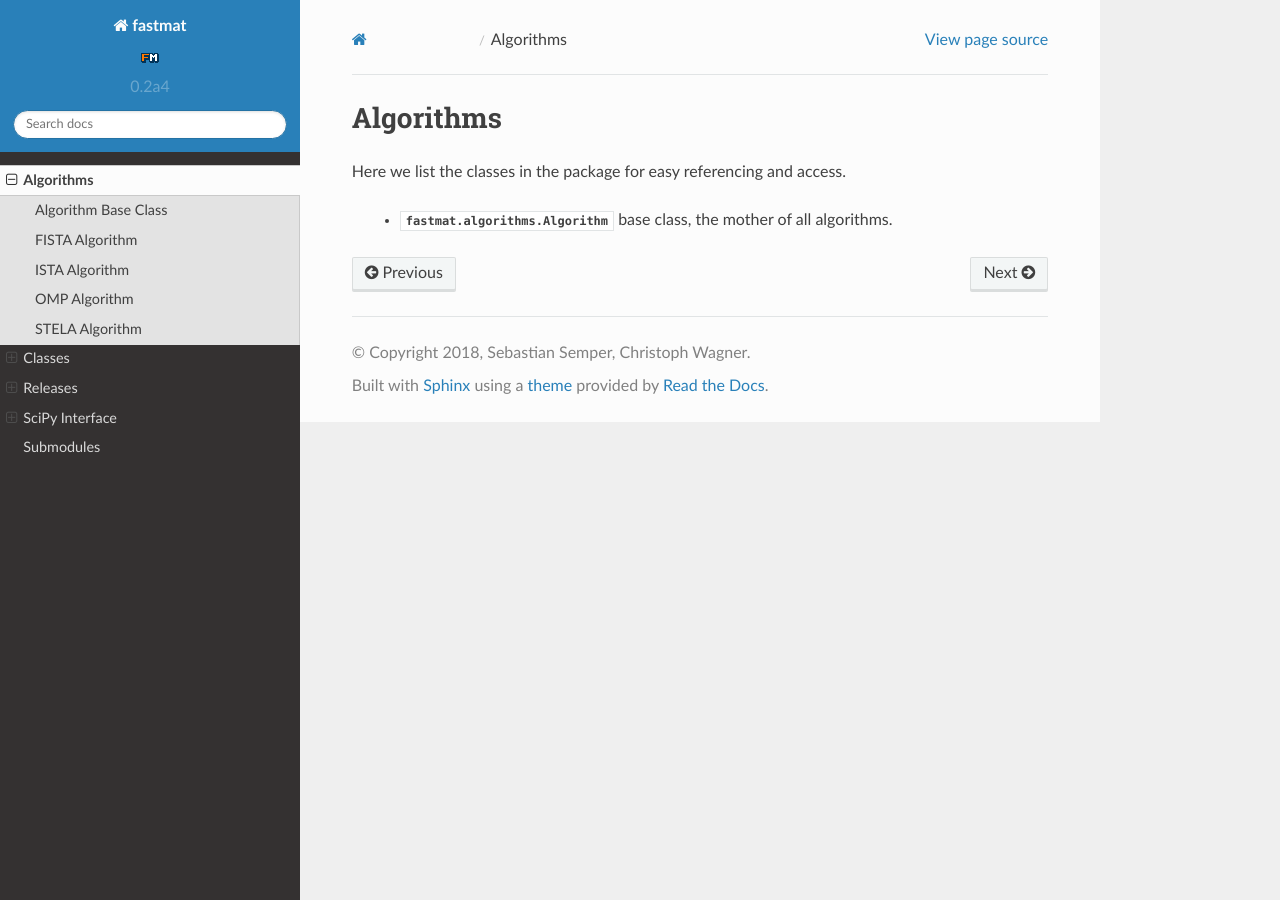
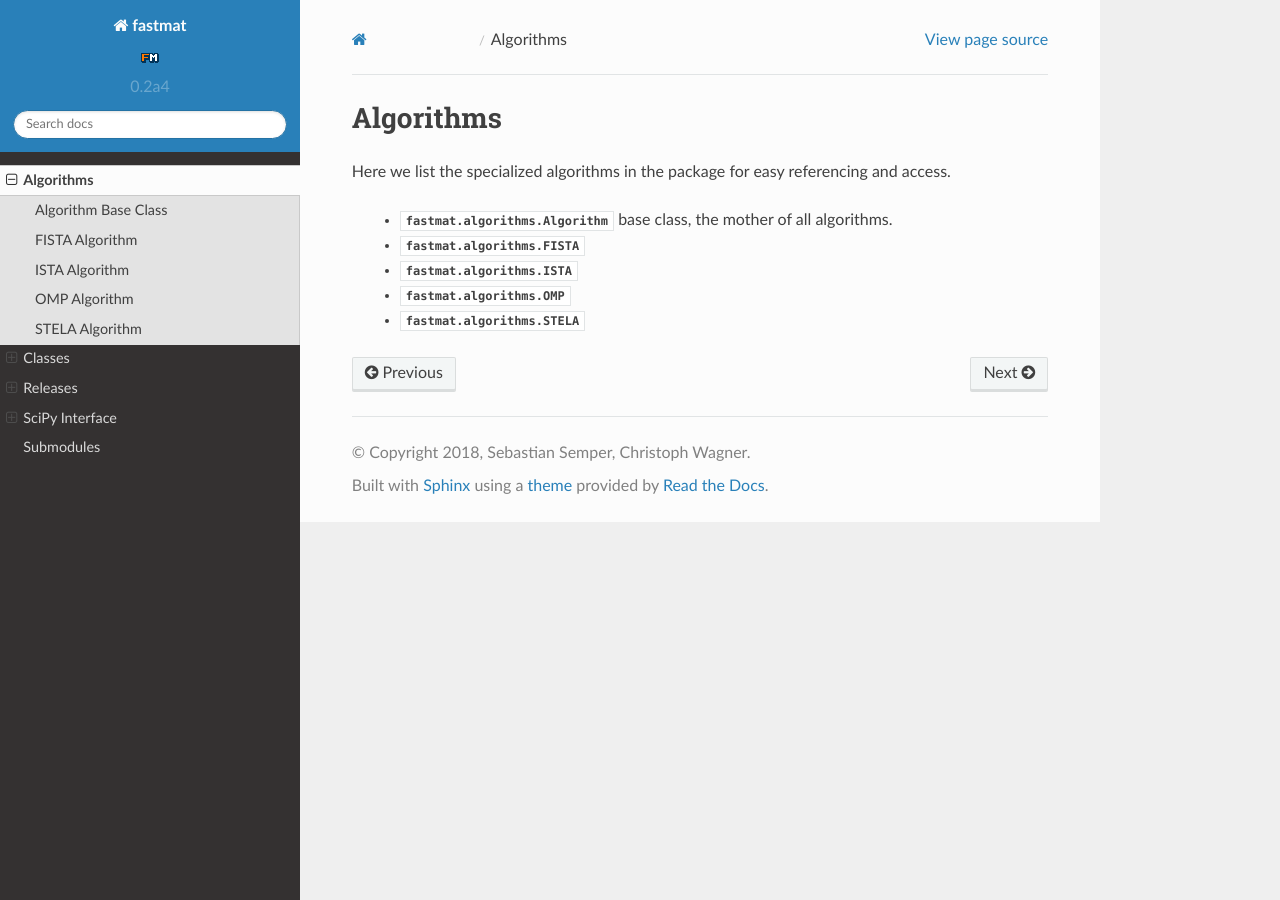
Before and after one commit to EMS-TU-Ilmenau/fastmat, a Sphinx documentation site: the page built from doc/algorithms.rst, in a window 1280 px wide. Built offline with Sphinx 7.4.7 and the Read the Docs theme 2.0.0, drawn with Linux system fonts in a browser that asks for light colours.

Commit message:
Polish Algorithm Docu

```diff
--- a/doc/algorithms.rst
+++ b/doc/algorithms.rst
@@ -25,7 +25,10 @@
 
    algorithms/*
 
-
-Here we list the classes in the package for easy referencing and access.
+Here we list the specialized algorithms in the package for easy referencing and access.
 
  * :py:class:`fastmat.algorithms.Algorithm` base class, the mother of all algorithms.
+ * :py:class:`fastmat.algorithms.FISTA`
+ * :py:class:`fastmat.algorithms.ISTA`
+ * :py:class:`fastmat.algorithms.OMP`
+ * :py:class:`fastmat.algorithms.STELA`
--- a/doc/index.rst
+++ b/doc/index.rst
@@ -12,11 +12,6 @@
     WITHOUT WARRANTIES OR CONDITIONS OF ANY KIND, either express or implied.
     See the License for the specific language governing permissions and
     limitations under the License.
-
-.. toctree::
-   :maxdepth: -1
-   :hidden:
-
 
 .. toctree::
    :maxdepth: -1
```
Also changed, not shown: 1 other file.
